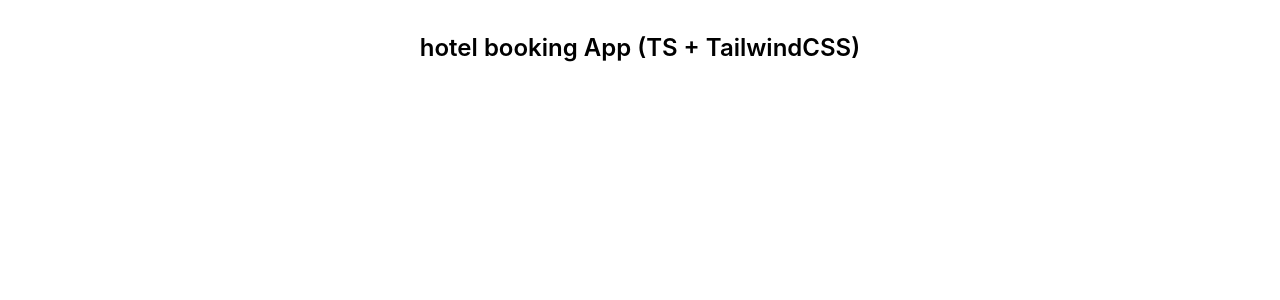
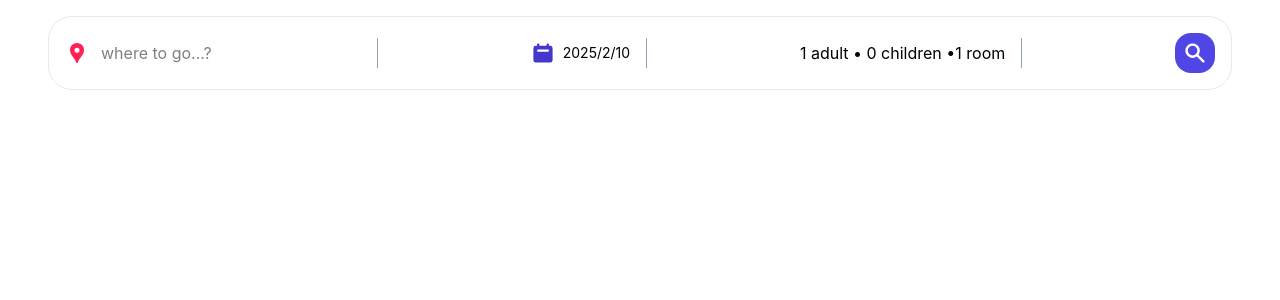
Before and after one commit to code-Alireza-code/hotel-booking-app-React-, a React (Vite) app: page / in a window 1280 px wide. Shown: the top 300 px of the page. Built offline with nearby package versions, Linux system fonts and the light colour scheme.

Commit message:
add header component + add options logic and state

```diff
--- a/src/App.tsx
+++ b/src/App.tsx
@@ -1,9 +1,10 @@
 import "./App.css";
+import Header from "./components/Header";
 
 function App() {
   return (
-    <div className="text-center mt-4 text-2xl font-semibold">
-      hotel booking App (TS + TailwindCSS)
+    <div className="container max-w-7xl ">
+      <Header />
     </div>
   );
 }
--- /dev/null
+++ b/src/components/Header.tsx
@@ -0,0 +1,191 @@
+import { useState } from "react";
+import { HiCalendar, HiMinus, HiPlus, HiSearch } from "react-icons/hi";
+import { MdLocationPin } from "react-icons/md";
+import useOutsideClick from "../hooks/useOutsideClick";
+
+type OptionsType = {
+  adult: number;
+  children: number;
+  room: number;
+};
+type handleOptionsType = (
+  name: string,
+  operation: "increase" | "decrease"
+) => void;
+
+const optionItemData = [
+  {
+    id: 1,
+    type: "adult",
+    minLimit: 1,
+  },
+  {
+    id: 2,
+    type: "children",
+    minLimit: 0,
+  },
+  {
+    id: 3,
+    type: "room",
+    minLimit: 1,
+  },
+];
+
+function Header() {
+  const [destination, setDestination] = useState("");
+  const [openOptions, setOpenOptions] = useState(false);
+  const [options, setOptions] = useState<OptionsType>({
+    adult: 1,
+    children: 0,
+    room: 1,
+  });
+
+  const handleOptions: handleOptionsType = (name, operation) => {
+    switch (operation) {
+      case "increase":
+        setOptions((prev) => {
+          return { ...prev, [name]: prev[name as keyof OptionsType] + 1 };
+        });
+        break;
+      case "decrease":
+        setOptions((prev) => {
+          return { ...prev, [name]: prev[name as keyof OptionsType] - 1 };
+        });
+        break;
+      default:
+        throw new Error("unknown case !");
+    }
+  };
+
+  return (
+    <div className="flex justify-center items-center gap-4">
+      <div className=" flex w-full  justify-between items-center gap-4 border border-[#ebe9e9] rounded-3xl p-4">
+        <div className="flex items-center relative">
+          <MdLocationPin className="text-rose-500 w-6 h-6 inline-block" />
+          <input
+            type="text"
+            placeholder="where to go...?"
+            className=" px-3 py-2 outline-none"
+            name="destination"
+            id="destination"
+            value={destination}
+            onChange={(e) => setDestination(e.target.value)}
+          />
+          <span className="separator" />
+        </div>
+        <div className="flex items-center relative">
+          <HiCalendar className="w-6 h-6 inline-block text-primary-dark" />
+          <div className="ml-2 text-sm">2025/2/10</div>
+          <span className="separator" />
+        </div>
+        <div className="flex items-center relative">
+          <div
+            data-id="optionDropDown"
+            className="cursor-pointer"
+            onClick={() => setOpenOptions(true)}
+          >
+            {options.adult} adult &bull; {options.children} children &bull;
+            {options.room} room
+          </div>
+          {openOptions && (
+            <GuestOptionList
+              options={options}
+              handleOptions={handleOptions}
+              closeOptions={() => setOpenOptions(false)}
+            />
+          )}
+          <span className="separator" />
+        </div>
+        <div className="flex items-center relative">
+          <button className="flex items-center justify-center bg-primary-light text-white p-2 rounded-2xl">
+            <HiSearch className="w-6 h-6 " />
+          </button>
+        </div>
+      </div>
+    </div>
+  );
+}
+
+export default Header;
+
+function GuestOptionList({
+  options,
+  handleOptions,
+  closeOptions,
+}: {
+  options: OptionsType;
+  handleOptions: handleOptionsType;
+  closeOptions: () => void;
+}) {
+  const ref = useOutsideClick(closeOptions, "optionDropDown");
+  return (
+    <div
+      ref={ref as React.RefObject<HTMLDivElement>}
+      className="bg-white shadow-2xs space-y-3 p-2 shadow-[#efefef] rounded-xl border border-secondary-200 absolute top-8 w-56 z-50"
+    >
+      {optionItemData.map((item) => (
+        <GuestOptionItem
+          key={item.id}
+          type={item.type}
+          options={options}
+          handleOptions={handleOptions}
+          minLimit={item.minLimit}
+        />
+      ))}
+      {/* <GuestOptionItem
+        type="adult"
+        minLimit={1}
+        options={options}
+        handleOptions={handleOptions}
+      />
+      <GuestOptionItem
+        type="children"
+        minLimit={0}
+        options={options}
+        handleOptions={handleOptions}
+      />
+      <GuestOptionItem
+        type="room"
+        minLimit={1}
+        options={options}
+        handleOptions={handleOptions}
+      /> */}
+    </div>
+  );
+}
+
+type GuestOptionItemType = {
+  type: string;
+  minLimit: number;
+  options: OptionsType;
+  handleOptions: handleOptionsType;
+};
+
+function GuestOptionItem({
+  type,
+  minLimit,
+  options,
+  handleOptions,
+}: GuestOptionItemType) {
+  return (
+    <div className="flex items-center gap-4 justify-between">
+      <span className="flex text-base ml-2">{type}</span>
+      <div className="flex items-center gap-4 justify-between w-28">
+        <button
+          disabled={options[type as keyof OptionsType] <= minLimit}
+          className="p-2 rounded-lg text-black bg-primary-light/10"
+          onClick={() => handleOptions(type, "decrease")}
+        >
+          <HiMinus />
+        </button>
+        <div className="">{options[type as keyof OptionsType]}</div>
+        <button
+          className="p-2 rounded-lg text-black bg-primary-light/10"
+          onClick={() => handleOptions(type, "increase")}
+        >
+          <HiPlus />
+        </button>
+      </div>
+    </div>
+  );
+}
--- /dev/null
+++ b/src/hooks/useOutsideClick.ts
@@ -0,0 +1,26 @@
+import { useEffect, useRef } from "react";
+
+export default function useOutsideClick(
+  cb: () => unknown,
+  exceptionId: string
+) {
+  const ref = useRef<HTMLElement | null>(null);
+
+  useEffect(() => {
+    function handleClick(e: MouseEvent) {
+      const target = e.target as HTMLElement;
+      if (
+        ref.current &&
+        !ref.current.contains(target) &&
+        target.dataset.id !== exceptionId
+      )
+        cb();
+    }
+
+    document.addEventListener("click", handleClick);
+
+    return () => document.removeEventListener("click", handleClick);
+  }, [cb, exceptionId]);
+
+  return ref;
+}
```
